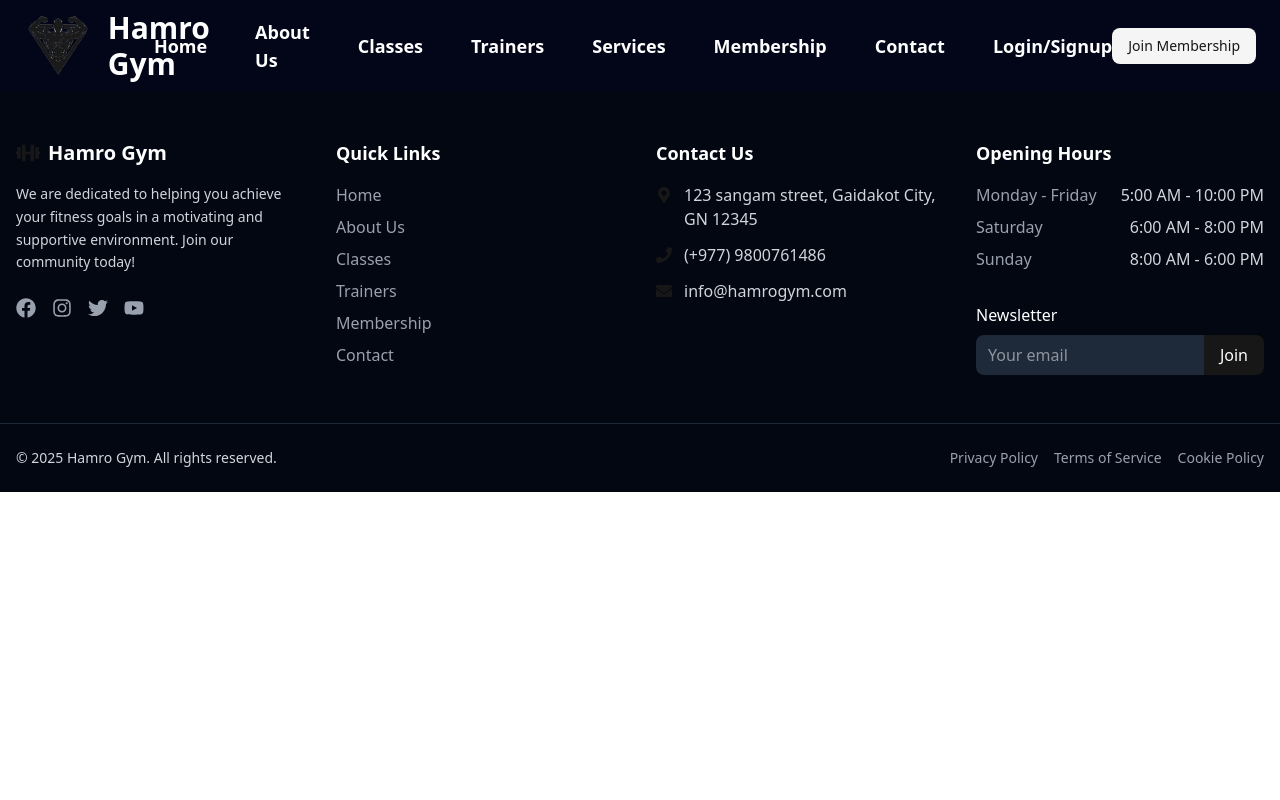
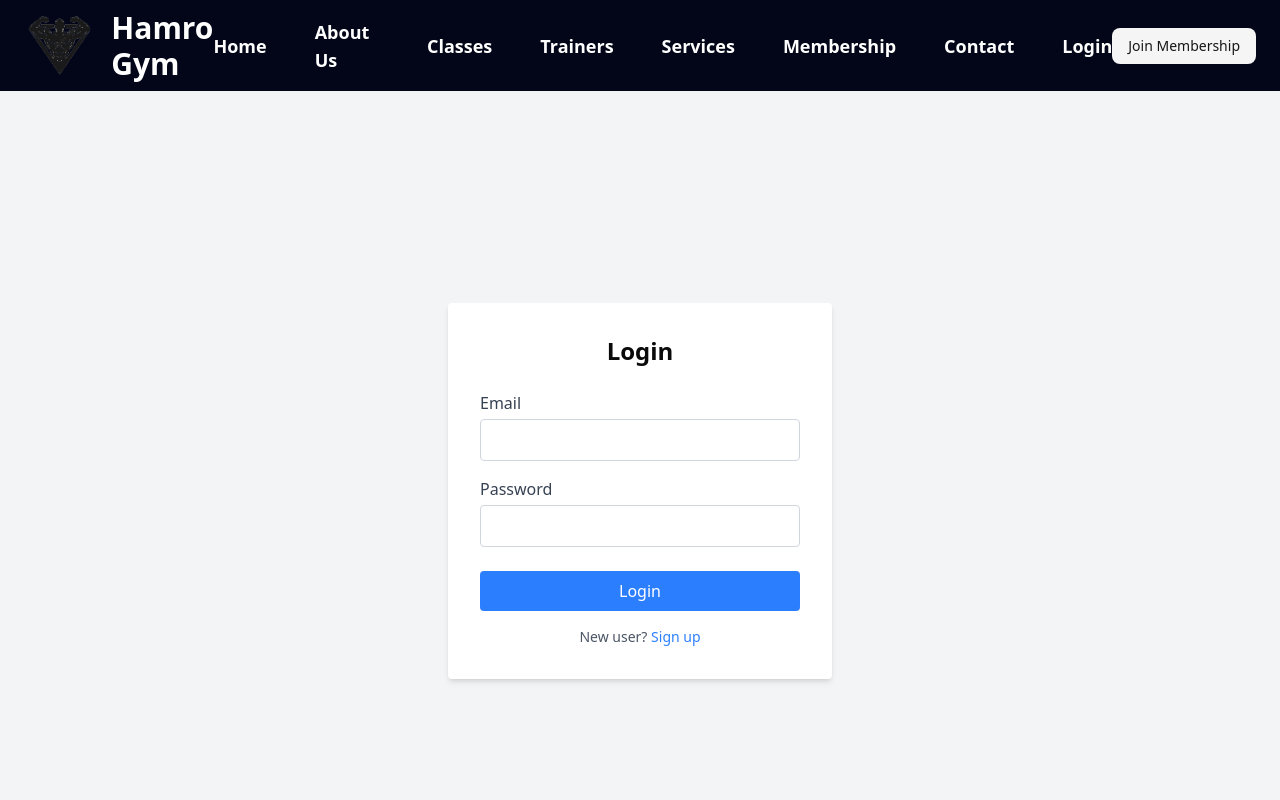
Before and after one commit to razace50/gym-front, a React (Vite) app: page /login in a window 1280 px wide. Shown: the top 800 px of the page. Built offline with nearby package versions, Linux system fonts and the light colour scheme.

Commit message:
login page added

```diff
--- a/src/App.tsx
+++ b/src/App.tsx
@@ -8,6 +8,7 @@ import Trainers from "./components/Trainers";
 import Services from "./components/Services";
 import Membership from "./components/Membership";
 import Contact from "./components/Contact";
+import Login from "./components/Login/Login"; // Assuming you have a Login component
 
 function App() {
   return (
@@ -21,6 +22,8 @@ function App() {
         <Route path="/services" element={<Services />} />
         <Route path="/membership" element={<Membership />} />
         <Route path="/contact" element={<Contact />} />
+        <Route path="/login" element={<Login />} />
+        {/* Add more routes as needed */}
       </Routes>
       <Footer />
     </>
--- /dev/null
+++ b/src/components/Login/Login.tsx
@@ -0,0 +1,57 @@
+import React, { useState } from "react";
+
+const Login: React.FC = () => {
+  const [email, setEmail] = useState("");
+  const [password, setPassword] = useState("");
+
+  const handleSubmit = (e: React.FormEvent) => {
+    e.preventDefault();
+    console.log("Logging in with:", { email, password });
+    // Add login API call here
+  };
+
+  return (
+    <div className="min-h-screen flex items-center justify-center bg-gray-100">
+      <form
+        onSubmit={handleSubmit}
+        className="bg-white p-8 rounded shadow-md w-full max-w-sm"
+      >
+        <h2 className="text-2xl font-bold mb-6 text-center">Login</h2>
+        <div className="mb-4">
+          <label className="block text-gray-700">Email</label>
+          <input
+            type="email"
+            value={email}
+            onChange={(e) => setEmail(e.target.value)}
+            className="w-full p-2 border border-gray-300 rounded mt-1"
+            required
+          />
+        </div>
+        <div className="mb-6">
+          <label className="block text-gray-700">Password</label>
+          <input
+            type="password"
+            value={password}
+            onChange={(e) => setPassword(e.target.value)}
+            className="w-full p-2 border border-gray-300 rounded mt-1"
+            required
+          />
+        </div>
+        <button
+          type="submit"
+          className="w-full bg-blue-500 text-white p-2 rounded hover:bg-blue-600"
+        >
+          Login
+        </button>
+        <p className="text-center text-sm text-gray-600 mt-4">
+          New user?{" "}
+          <a href="/signup" className="text-blue-500 hover:underline">
+            Sign up
+          </a>
+        </p>
+      </form>
+    </div>
+  );
+};
+
+export default Login;
--- a/src/components/Navbar.tsx
+++ b/src/components/Navbar.tsx
@@ -15,7 +15,7 @@ const Navbar: React.FC = () => {
     { id: 5, name: "Services", link: "/services" },
     { id: 6, name: "Membership", link: "/membership" },
     { id: 7, name: "Contact", link: "/contact" },
-    { id: 8, name: "Login/Signup", link: "/" },
+    { id: 8, name: "Login", link: "/login" },
   ];
 
   //close menu when a nav item is clicked
```
Also changed, not shown: 1 other file (tests, documents, lock files or other folders).
